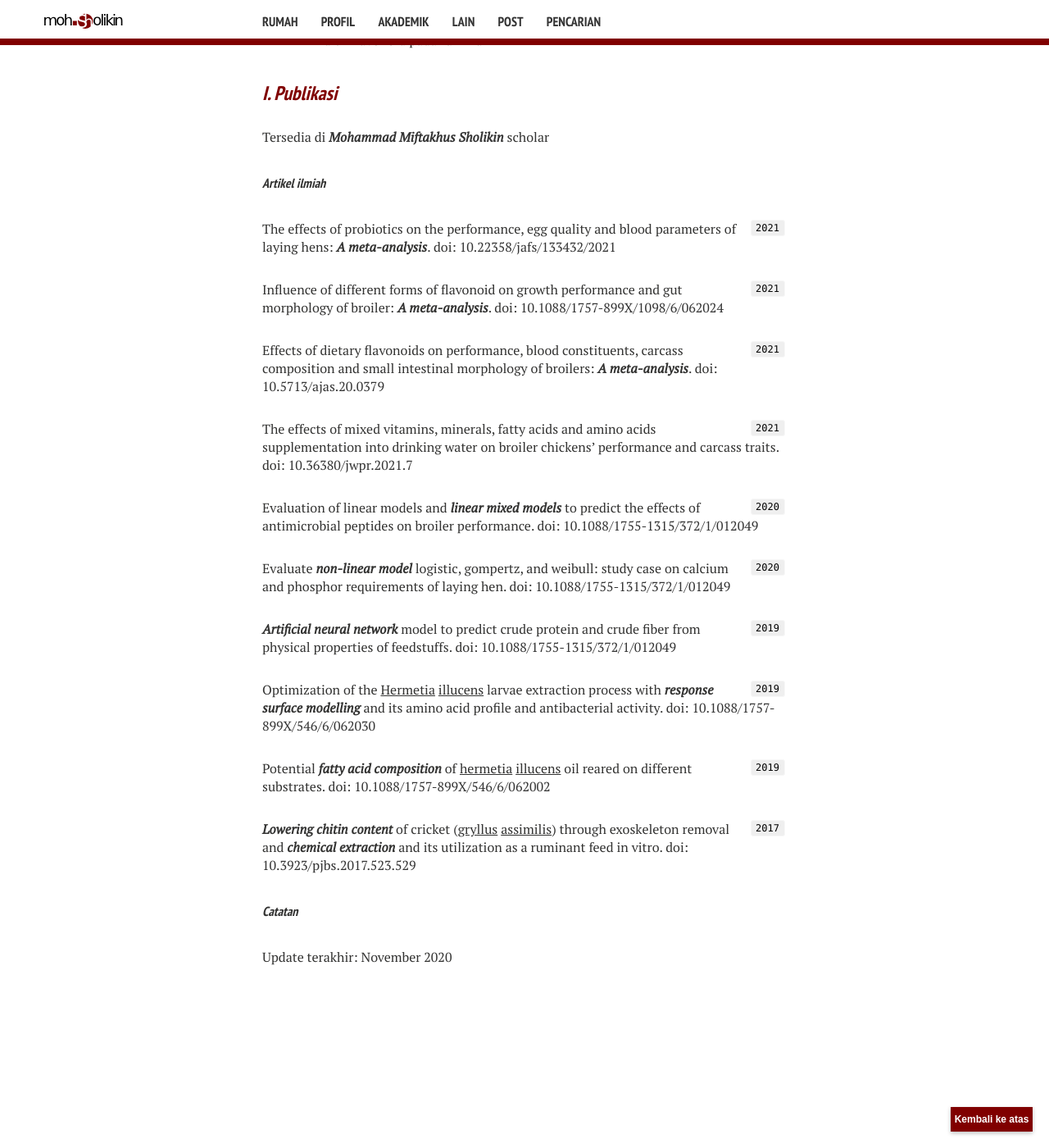
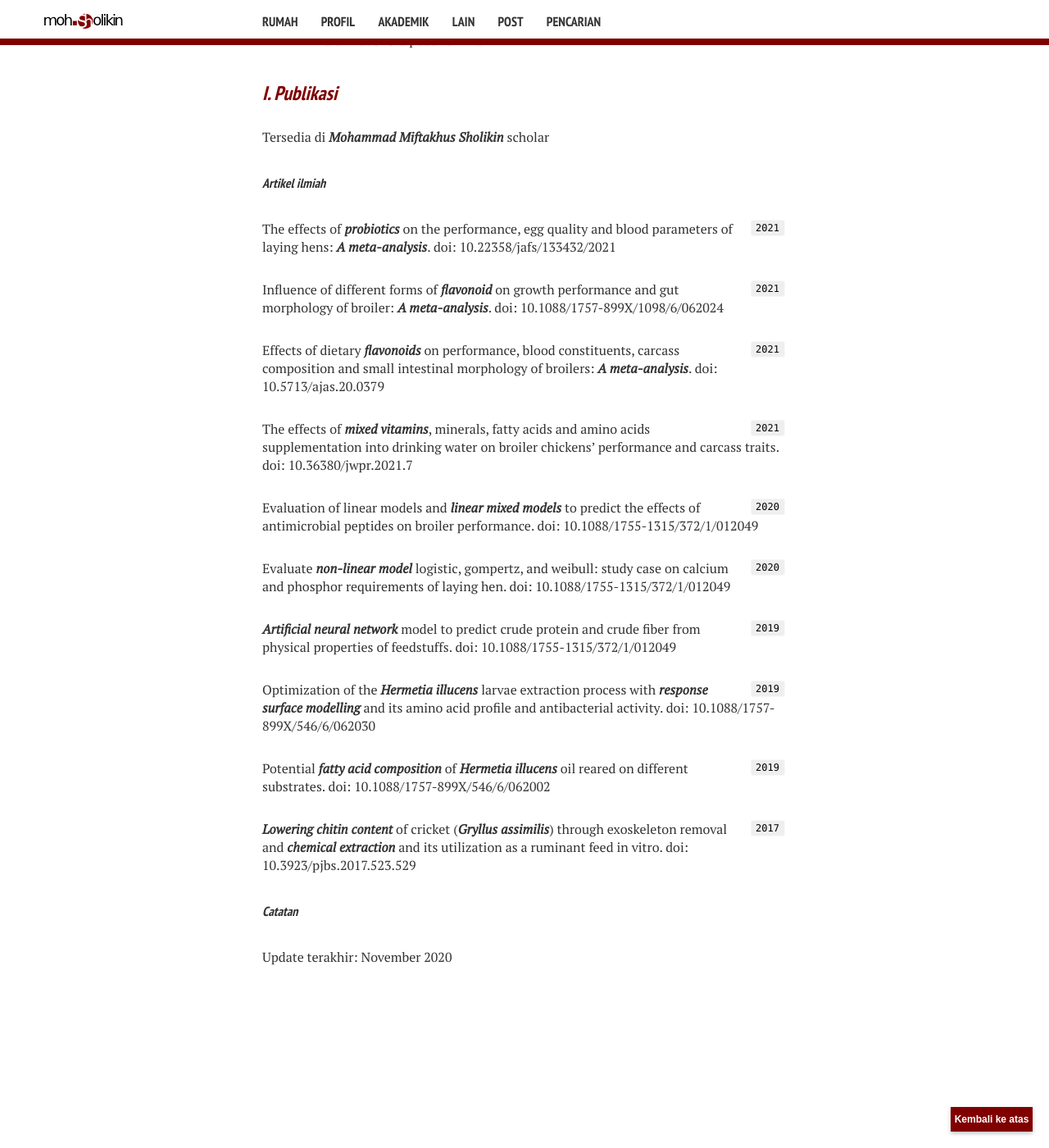
Before and after one commit to mohammad-miftakhus-sholikin/academic_website, a Jekyll site: the page built from _posts/profil/2021-01-18-riwayat-hidup-penulis.md, in a window 1280 px wide and 1400 px high, scrolled down 3041 px. Shown: the whole window at 82% size. Built offline with Jekyll 4.4.1, drawn with Linux system fonts in a browser that asks for light colours; nearby versions of some CDN libraries; some web fonts are replaced.

Commit message:
2021-04-14 01:48:53

```diff
--- a/_posts/profil/2021-01-18-riwayat-hidup-penulis.md
+++ b/_posts/profil/2021-01-18-riwayat-hidup-penulis.md
@@ -155,16 +155,16 @@
 
 ##### _Artikel ilmiah_
 `2021`
-The effects of probiotics on the performance, egg quality and blood parameters of laying hens: _A meta-analysis_. doi: [10.22358/jafs/133432/2021](http://www.jafs.com.pl/The-effects-of-probiotics-on-the-performance-egg-quality-and-blood-parameters-of,133432,0,2.html)
+The effects of _probiotics_ on the performance, egg quality and blood parameters of laying hens: _A meta-analysis_. doi: [10.22358/jafs/133432/2021](http://www.jafs.com.pl/The-effects-of-probiotics-on-the-performance-egg-quality-and-blood-parameters-of,133432,0,2.html)
 
 `2021`
-Influence of different forms of flavonoid on growth performance and gut morphology of broiler: _A meta-analysis_. doi: [10.1088/1757-899X/1098/6/062024](https://iopscience.iop.org/article/10.1088/1757-899X/1098/6/062024/meta)
+Influence of different forms of _flavonoid_ on growth performance and gut morphology of broiler: _A meta-analysis_. doi: [10.1088/1757-899X/1098/6/062024](https://iopscience.iop.org/article/10.1088/1757-899X/1098/6/062024/meta)
 
 `2021`
-Effects of dietary flavonoids on performance, blood constituents, carcass composition and small intestinal morphology of broilers: _A meta-analysis_. doi: [10.5713/ajas.20.0379](https://www.ajas.info/journal/view.php?number=24585)
+Effects of dietary _flavonoids_ on performance, blood constituents, carcass composition and small intestinal morphology of broilers: _A meta-analysis_. doi: [10.5713/ajas.20.0379](https://www.ajas.info/journal/view.php?number=24585)
 
 `2021`
-The effects of mixed vitamins, minerals, fatty acids and amino acids supplementation into drinking water on broiler chickens’ performance and carcass traits. doi: [10.36380/jwpr.2021.7](https://jwpr.science-line.com/attachments/article/57/JWPR%2011(1)%2047-52,%202021.pdf)
+The effects of _mixed vitamins_, minerals, fatty acids and amino acids supplementation into drinking water on broiler chickens’ performance and carcass traits. doi: [10.36380/jwpr.2021.7](https://jwpr.science-line.com/attachments/article/57/JWPR%2011(1)%2047-52,%202021.pdf)
 
 `2020`
 Evaluation of linear models and _linear mixed models_ to predict the effects of antimicrobial peptides on broiler performance. doi: [10.1088/1755-1315/372/1/012049](https://iopscience.iop.org/article/10.1088/1755-1315/478/1/012002)
@@ -176,13 +176,13 @@
 _Artificial neural network_ model to predict crude protein and crude fiber from physical properties of feedstuffs. doi: [10.1088/1755-1315/372/1/012049](https://iopscience.iop.org/article/10.1088/1755-1315/372/1/012049/meta)
 
 `2019`
-Optimization of the <u>Hermetia</u> <u>illucens</u> larvae extraction process with _response surface modelling_ and its amino acid profile and antibacterial activity. doi: [10.1088/1757-899X/546/6/062030](https://iopscience.iop.org/article/10.1088/1757-899X/546/6/062030/meta)
+Optimization of the _Hermetia illucens_ larvae extraction process with _response surface modelling_ and its amino acid profile and antibacterial activity. doi: [10.1088/1757-899X/546/6/062030](https://iopscience.iop.org/article/10.1088/1757-899X/546/6/062030/meta)
 
 `2019`
-Potential _fatty acid composition_ of <u>hermetia</u> <u>illucens</u> oil reared on different substrates. doi: [10.1088/1757-899X/546/6/062002](https://iopscience.iop.org/article/10.1088/1757-899X/546/6/062002/meta)
+Potential _fatty acid composition_ of _Hermetia illucens_ oil reared on different substrates. doi: [10.1088/1757-899X/546/6/062002](https://iopscience.iop.org/article/10.1088/1757-899X/546/6/062002/meta)
 
 `2017`
-_Lowering chitin content_ of cricket (<u>gryllus</u> <u>assimilis</u>) through exoskeleton removal and _chemical extraction_ and its utilization as a ruminant feed in vitro. doi: [10.3923/pjbs.2017.523.529](https://scialert.net/abstract/?doi=pjbs.2017.523.529)
+_Lowering chitin content_ of cricket (_Gryllus assimilis_) through exoskeleton removal and _chemical extraction_ and its utilization as a ruminant feed in vitro. doi: [10.3923/pjbs.2017.523.529](https://scialert.net/abstract/?doi=pjbs.2017.523.529)
 
 
 ##### _Catatan_
```
Also changed, not shown: _posts/akademik/2021-04-03-presentasi-sidang-promosi.md (+5 -5 lines).
